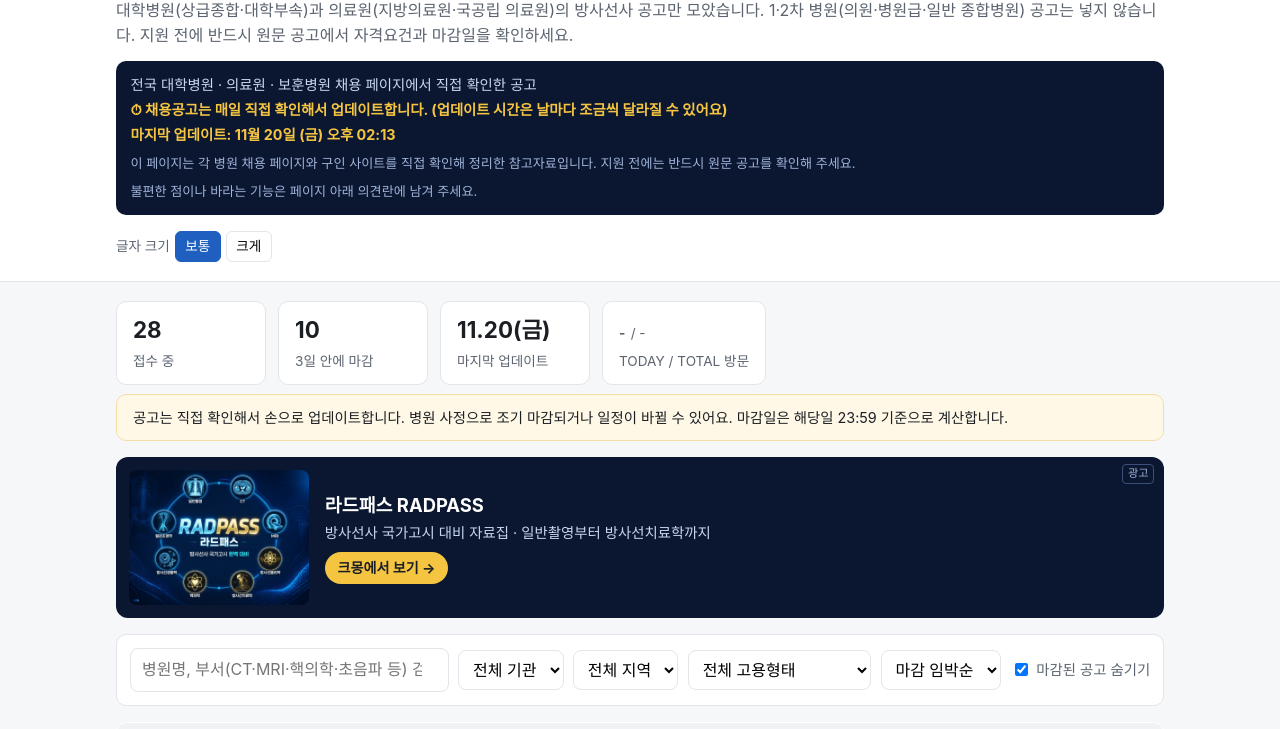
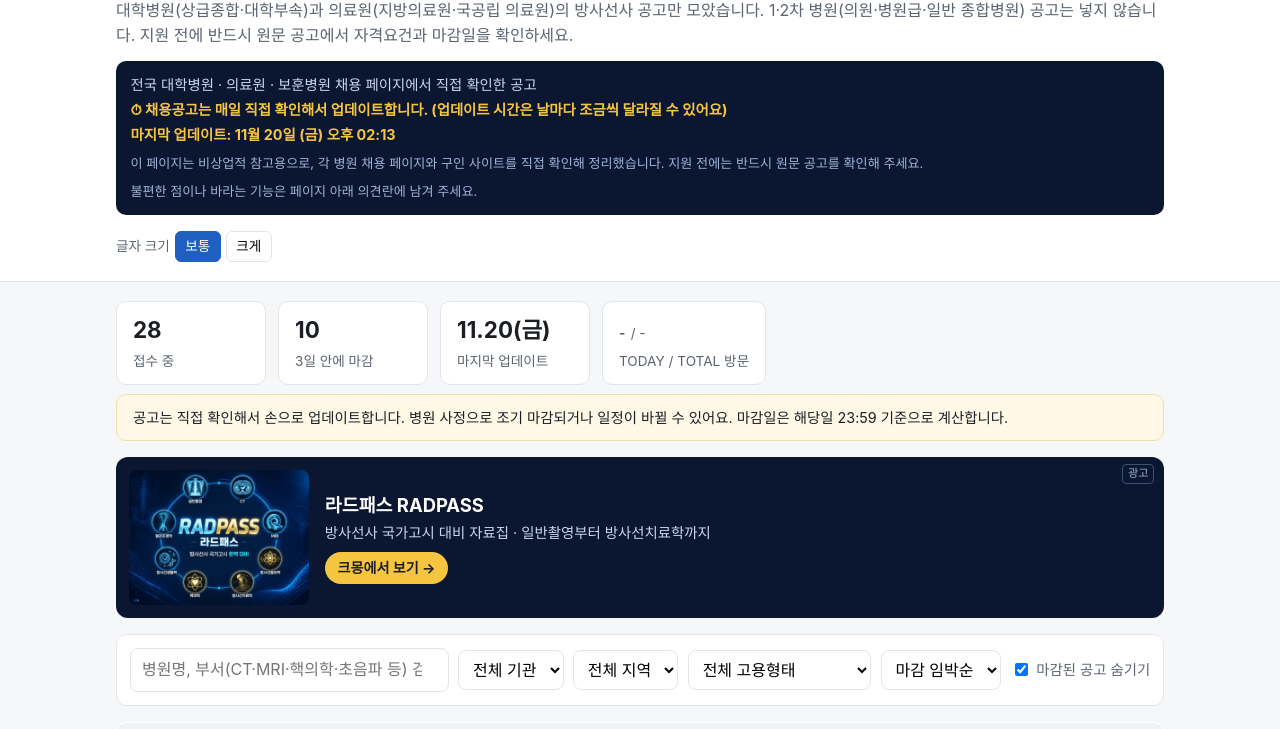
Before and after one commit to radpass-kr/radiographer-jobs, a plain HTML site: page index.html in a window 1280 px wide. Shown: the part 67-796 px from the top of the page. Drawn offline with Linux system fonts and the light colour scheme.

Commit message:
상단 안내에 비상업적 참고용 문구 반영
Co-Authored-By: Claude Opus 5.5 <noreply@anthropic.com>
Claude-Session: https://claude.ai/code/session_01ScGBJG17nMNnp5SRw4UyoC

```diff
--- a/index.html
+++ b/index.html
@@ -104,7 +104,7 @@
           <p class="src">전국 대학병원 · 의료원 · 보훈병원 채용 페이지에서 직접 확인한 공고</p>
           <p class="hl">⏱ 채용공고는 매일 직접 확인해서 업데이트합니다. (업데이트 시간은 날마다 조금씩 달라질 수 있어요)</p>
           <p class="hl">마지막 업데이트: <span id="updFull">-</span></p>
-          <p class="sm">이 페이지는 각 병원 채용 페이지와 구인 사이트를 직접 확인해 정리한 참고자료입니다. 지원 전에는 반드시 원문 공고를 확인해 주세요.</p>
+          <p class="sm">이 페이지는 비상업적 참고용으로, 각 병원 채용 페이지와 구인 사이트를 직접 확인해 정리했습니다. 지원 전에는 반드시 원문 공고를 확인해 주세요.</p>
           <p class="sm">불편한 점이나 바라는 기능은 페이지 아래 의견란에 남겨 주세요.</p>
         </div>
       </div>
```
